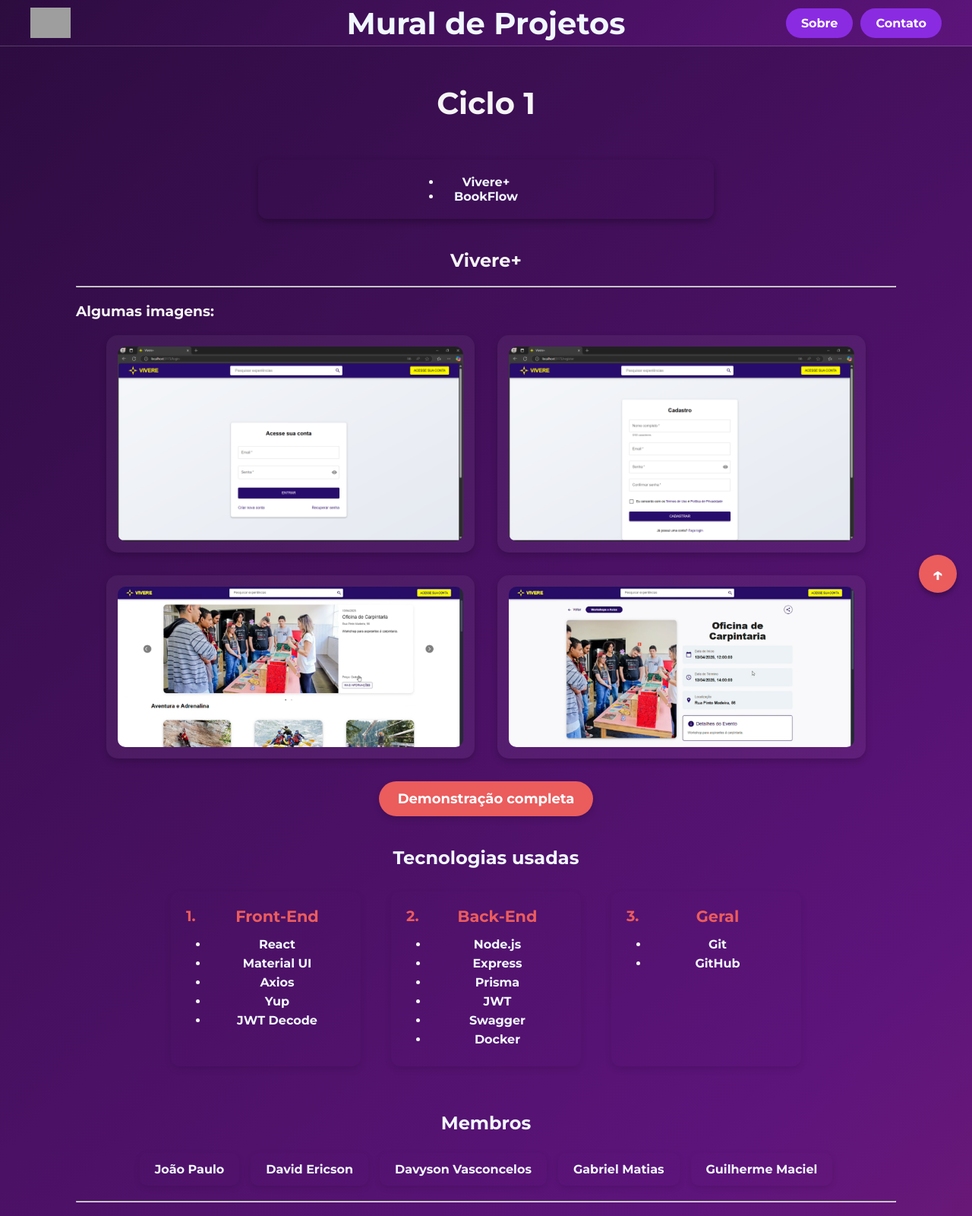
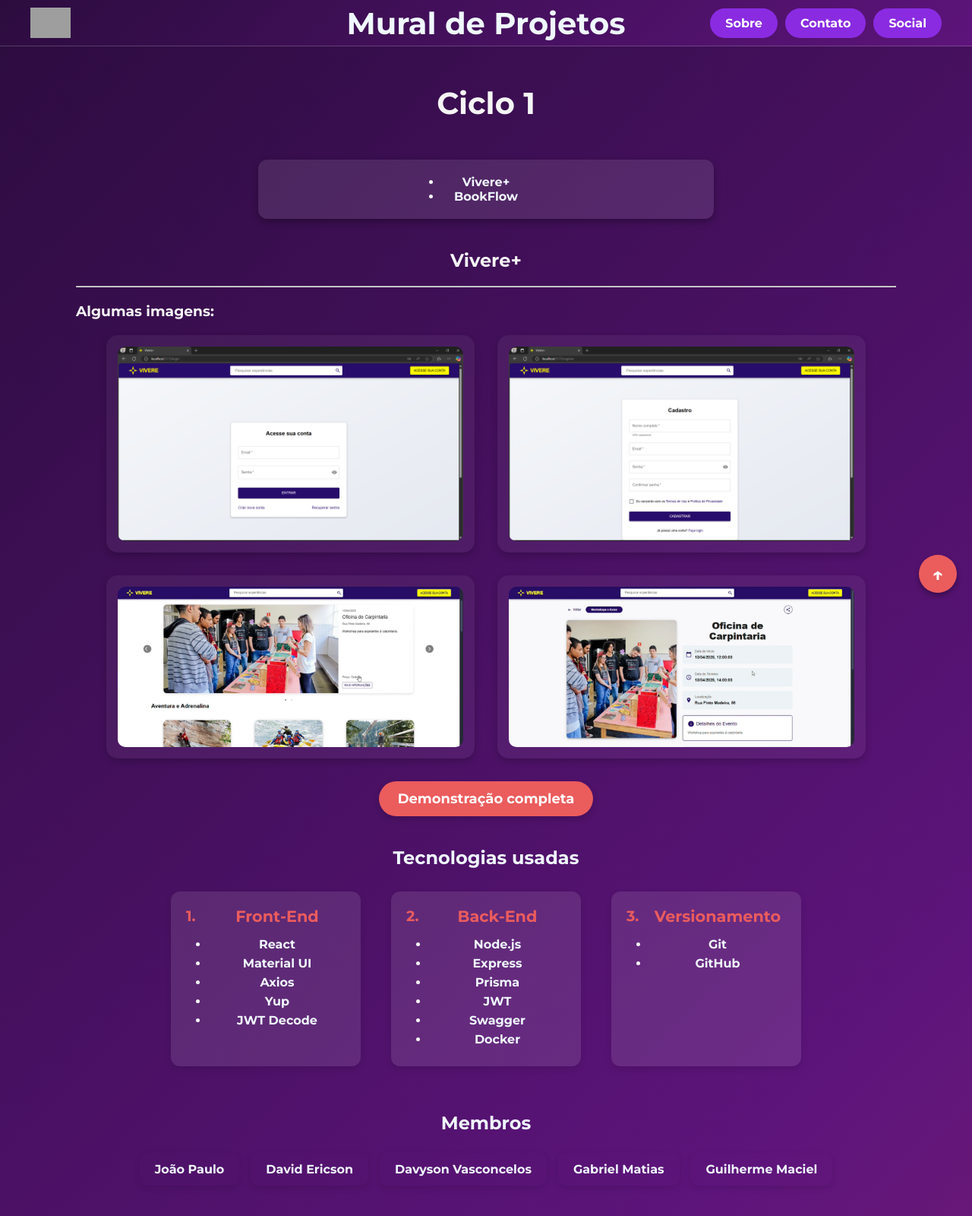
Before and after one commit to leonardomenesesdev/mural-projeto, a plain HTML site: page index.html in a window 1280 px wide. Shown: the top 1600 px of the page at 76% size. Drawn offline with Linux system fonts and the light colour scheme; grey boxes are pictures that could not be loaded.

Commit message:
fix: cor dos quadros

```diff
--- a/index.css
+++ b/index.css
@@ -73,6 +73,7 @@ header {
     padding: 20px 10px;
     border-radius: 12px;
     box-shadow: 0 4px 10px rgba(0, 0, 0, 0.3);
+    background-color: rgba(255, 255, 255, 0.1);
     margin: 5px auto;
     max-width: 600px;
     font-family: 'Montserrat', sans-serif;
@@ -176,6 +177,7 @@ header {
 
   .lista-tecnologias {
     display: flex;
+
     justify-content: center;
     gap: 40px;
     flex-wrap: wrap;
@@ -188,6 +190,7 @@ header {
     padding: 20px;
     border-radius: 12px;
     box-shadow: 0 4px 10px rgba(0, 0, 0, 0.1);
+    background-color: rgba(255, 255, 255, 0.1);
     width: 250px;
     position: relative;
   }
--- a/index.html
+++ b/index.html
@@ -1,4 +1,5 @@
 <!DOCTYPE html>
+<!-- Alterar: cor botoes header, caixas transparentes -->
 <html lang="pt-br">
 <head>
     <meta charset="UTF-8">
@@ -18,7 +19,8 @@
             <div class="header-buttons">
                 <a href="https://www.atlanticoavanti.com.br/" target="_blank" class="header-list">Sobre</a>
                 <a href="#section2" class="header-list">Contato</a>
-            </div>
+                <a href="#redes" class="header-list">Social</a>
+              </div>
         </div>
     </header>
 
@@ -82,7 +84,7 @@
                             </ul>
                           </li>
                           <li>
-                            <h4>Geral</h4>
+                            <h4>Versionamento</h4>
                             <ul>
                               <li><a href="https://git-scm.com/" target="_blank">Git</a></li>
                               <li><a href="https://github.com/" target="_blank">GitHub</a></li>
@@ -101,7 +103,6 @@
                         </ul>
                       </div>
             </div>
-            <hr>
             <div class="conteudo" id="projeto2">
                 <div class="container">
                     <h2>BookFlow</h2>
@@ -188,7 +189,11 @@
             </form>
             <br>
             <br>
-            <div class="redes">
+            <div class="redes" id="redes">
+              <hr>
+              <br>
+              <h2>Redes Sociais</h2>
+              <br>
               <a href="https://www.linkedin.com/company/avantiatlantico/posts/?feedView=all" target="_blank"><img width="45px" style="border-radius: 30%" src="https://upload.wikimedia.org/wikipedia/commons/thumb/8/81/LinkedIn_icon.svg/2048px-LinkedIn_icon.svg.png" alt="linkedin"></a>
               <a href="https://www.instagram.com/avanti.ia/" target="_blank">
                 <img width="45px" style="border-radius: 40%;" src="https://play-lh.googleusercontent.com/VRMWkE5p3CkWhJs6nv-9ZsLAs1QOg5ob1_3qg-rckwYW7yp1fMrYZqnEFpk0IoVP4LM=s48-rw" alt="Instagram">
```
